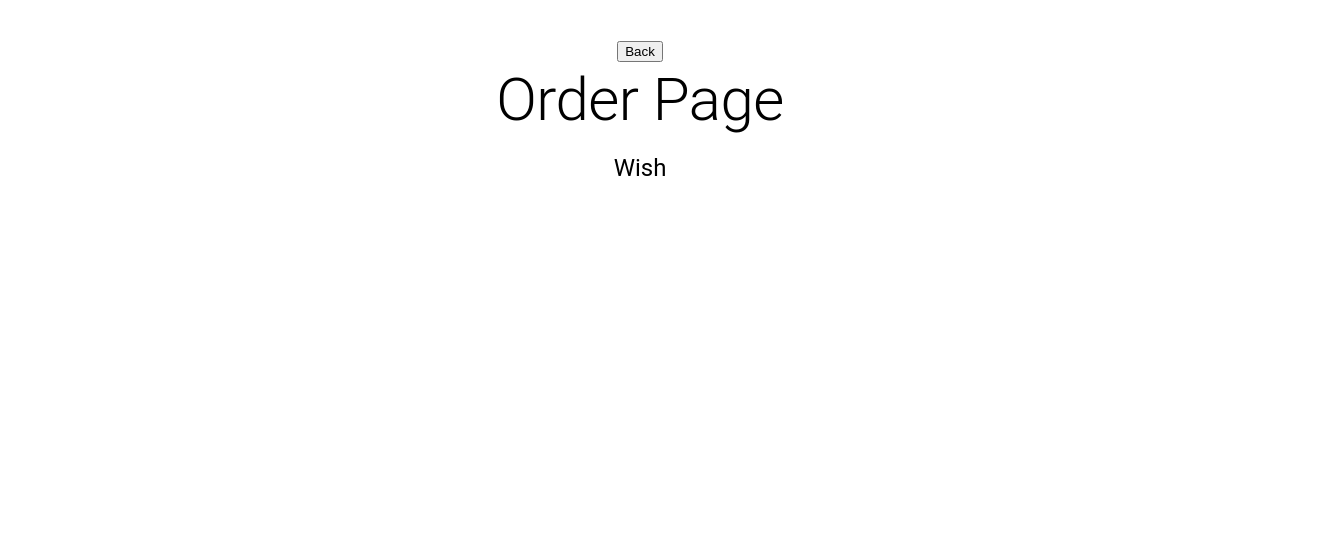
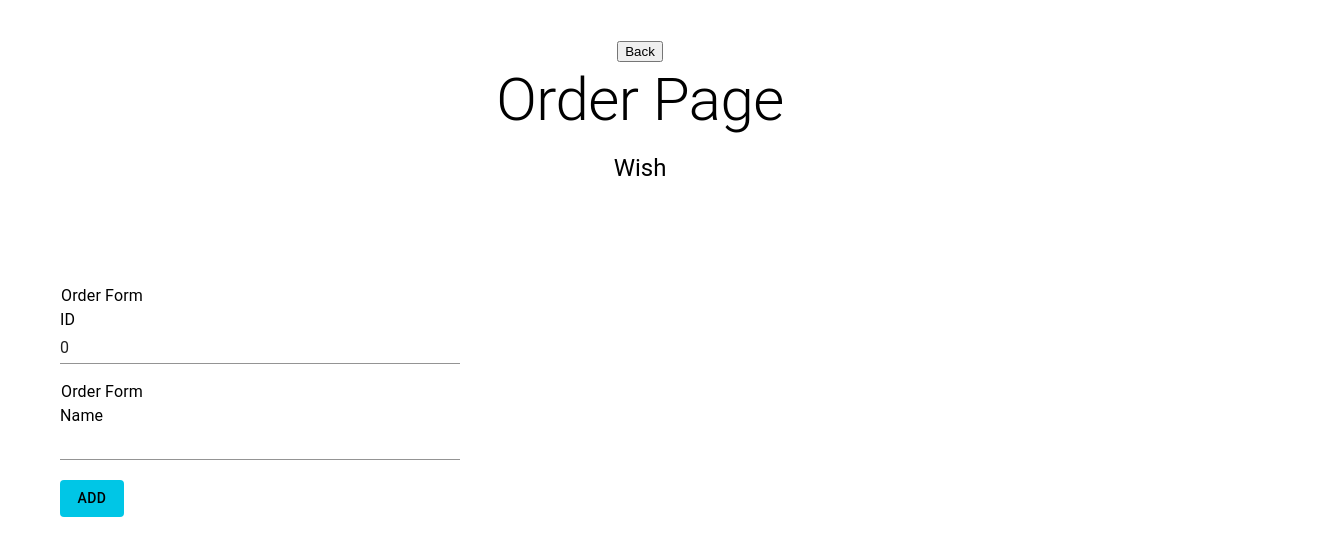
Before and after one commit to NaVindu0315/PUSL3120-FullStack-Group-01, a React (Create React App) app in the folder dwanp-frontend/: page /order in a window 1280 px wide. Shown: the top 556 px of the page, 1326 px wide, since content can reach past the window. Built offline with nearby package versions, Linux system fonts and the light colour scheme; no server answers.

Commit message:
Order and OrderForm pages

```diff
--- a/dwanp-frontend/src/Order-wish/Order.js
+++ b/dwanp-frontend/src/Order-wish/Order.js
@@ -4,22 +4,87 @@
 //////////////////////
 //importing
 import { Box } from "@mui/material";
+import OrderForm from "./OrderForm";
+import OrderTable from "./OrderTable";
 import { useNavigate } from 'react-router-dom';
+import Axios from "axios";
+import { useEffect, useState } from "react";
+import { Typography, Container } from "@mui/material";
 
-//import for connecting backend and front end
-//import Axios from "axios";
-//import { useEffect ,useState } from "react";
-import {  Typography, Container} from "@mui/material";
+const Order = () => {
+  const [Order, setOrder] = useState([]);
+  const [submitted, setSubmitted] = useState(false);
+  const [selectedOrder, setSelectedOrder] = useState({});
+  const [isEdit, setIsEdit] = useState(false);
 
-const Order=()=>
-{
+  useEffect(() => {
+    getOrder();
+  }, []);
+
+  const getOrder = () => {
+    Axios.get('http://localhost:3001/api/Order')
+    .then(response => {
+        setOrder(response.data.response || []);
+    })
+    .catch(error => {
+        console.error("Axios Error : ", error);
+    });
+}
+
+const addOrder = (data) => {
+  setSubmitted(true);
+
+  const payload ={
+      id:  data.id,
+      name: data.name,
+  }
+  Axios.post('http://localhost:3001/api/createOrder', payload)
+  .then(() => {
+      getOrder();
+      setSubmitted(false);
+      isEdit(false);
+  })
+  .catch(error => {
+      console.error("Axios Error : ", error);
+  });
+}
+
+const updateOrder = (data) => {
+setSubmitted(true);
+
+const payload ={
+    id:  data.id,
+    name: data.name,
+}
+Axios.post('http://localhost:3001/api/updateOrder', payload)
+.then(() => {
+    getOrder();
+    setSubmitted(false);
+    isEdit(false);
+})
+.catch(error => {
+    console.error("Axios Error : ", error);
+});
+}
+
+const deleteOrder = (data) => {
+Axios.post('http://localhost:3001/api/deleteOrder', data)
+.then(() => {
+    getOrder();
+})
+.catch(error => {
+    console.error("Axios Error : ", error);
+});
+}
+
   const navigate = useNavigate();
+
   return (
+    <> {/* Wrap multiple elements in a fragment */}
       <Container maxWidth="xl">
         <Box sx={{ display: 'flex', flexDirection: 'column', alignItems: 'center', mt: 4 }}>
           <Typography variant="h5" component="h5">
-            <button className="usr-btn" onClick={()=>navigate('/')}>Back</button>
-
+            <button className="usr-btn" onClick={() => navigate('/')}>Back</button>
           </Typography>
           <Typography variant="h2" component="h1">
             Order Page
@@ -28,10 +93,32 @@ const Order=()=>
             Wish
           </Typography>
         </Box>
-
       </Container>
+      <Box
+        sx={{
+          width: 'calc(100%-100px)',
+          margin: 'auto',
+          marginTop: '100px'
+        }}
+      >
+        <OrderForm
+          addOrder={addOrder}
+          updateOrder={updateOrder}
+          submitted={submitted}
+          data={selectedOrder}
+          isEdit={isEdit}
+        />
+        <OrderTable
+            rows={Order}
+            selectedUser={data => {
+                setSelectedOrder(data);
+                setIsEdit(true);
+        }}
+        deleteUser ={data => window.confirm('Are you sure?') && deleteOrder(data)}
+        />
+      </Box>
+    </>
   );
-
-}
+};
 
 export default Order;
--- /dev/null
+++ b/dwanp-frontend/src/Order-wish/OrderForm.js
@@ -0,0 +1,125 @@
+
+///////////////////////////
+//Wish
+//////////////////////
+
+import React, { useEffect, useState } from "react";
+import { Button, Grid, Typography, Input } from "@mui/material";
+//import { useNavigate } from 'react-router-dom';
+
+
+const Order_Form = ({ addOrder, updateOrder, submitted, data, isEdit }) =>{
+    const [id, setId] = useState(0);
+      const [name, setName] = useState('');
+      useEffect(() => {
+        if (!submitted) {
+            setId(0);
+            setName('');
+        }
+    }, [submitted]);
+
+    useEffect(() => {
+        if(data?.id !==0 && data.id !==0) {
+            setId(data.id);
+            setName(data.name)
+        }
+    }, [data])
+
+    return(
+        <Grid
+        container
+        spacing={2}
+        sx={{
+            backgroundColor: '#ffffff',
+            marginBottom: '30px',
+            display:'block',
+            marginLeft: '30px'
+        }}
+        >
+            <Grid item xs={12} sm={6} sx={{display:'flex'}}>
+                <Typography
+                component={'h1'}
+                sx={{color:'#000000', marginLeft: '15px'}}>Order Form
+                </Typography>
+            </Grid>
+
+            <Grid>
+                <Typography
+                component={'label'}
+                htmlFor="id"
+                sx={{
+                    color:'#000000',
+                    marginRight:'20px',
+                    fontSize:'16px',
+                    width:'100px',
+                    display:'block',
+                    marginLeft: '30px'
+            }}
+                >
+                    ID
+                </Typography>
+                <Input
+                type="number"
+                id="id"
+                name="id"
+                sx={{ width:'400px', marginLeft: '30px'}}
+                value={id}
+                onChange={e => setId(e.target.value)}
+                />
+            </Grid>
+
+            <Grid item xs={12} sm={6} sx={{display:'flex'}}>
+                <Typography
+                component={'h1'}
+                sx={{color:'#000000', marginLeft: '15px'}}>Order Form
+                </Typography>
+            </Grid>
+
+            <Grid>
+                <Typography
+                component={'label'}
+                htmlFor="id"
+                sx={{
+                    color:'#000000',
+                    marginRight:'20px',
+                    fontSize:'16px',
+                    width:'100px',
+                    display:'block',
+                    marginLeft: '30px'
+            }}
+                >
+                    Name
+                </Typography>
+                <Input
+                type="text"
+                id="name"
+                name="name"
+                sx={{ width:'400px',  marginLeft: '30px'}}
+                value={name}
+                onChange={e => setName(e.target.value)}
+                />
+            </Grid>
+            <Button
+            sx={{
+                margin:'auto',
+                marginBottom: '20px',
+                backgroundColor: '#00c6e6',
+                color: '#000000',
+                marginLeft: '30px',
+                marginTop:'20px',
+                '&:hover': {
+                    opacity:'0.7',
+                    backgroundColor: '#00c6e6'
+                }
+            }}
+            onClick={() => isEdit ? updateOrder({ id, name }) : addOrder({ id, name })}
+            >
+                {
+                    isEdit ? 'Update' : 'Add'
+                }
+            </Button>
+        </Grid>
+    );
+    }
+
+    export default Order_Form;
```
Also changed, not shown: dwanp-frontend/src/Order-wish/Order_Form.js (deleted, +0 -15 lines), dwanp-frontend/src/Order-wish/OrderTable.js (renamed from dwanp-frontend/src/Order-wish/Order_Table.js). Lines whose indentation alone changed are shown as unchanged.
